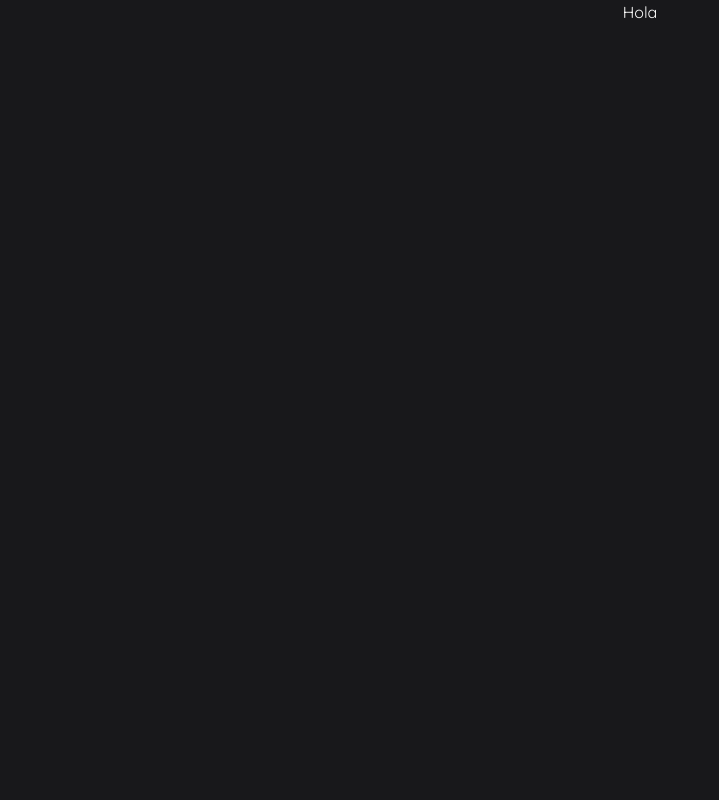
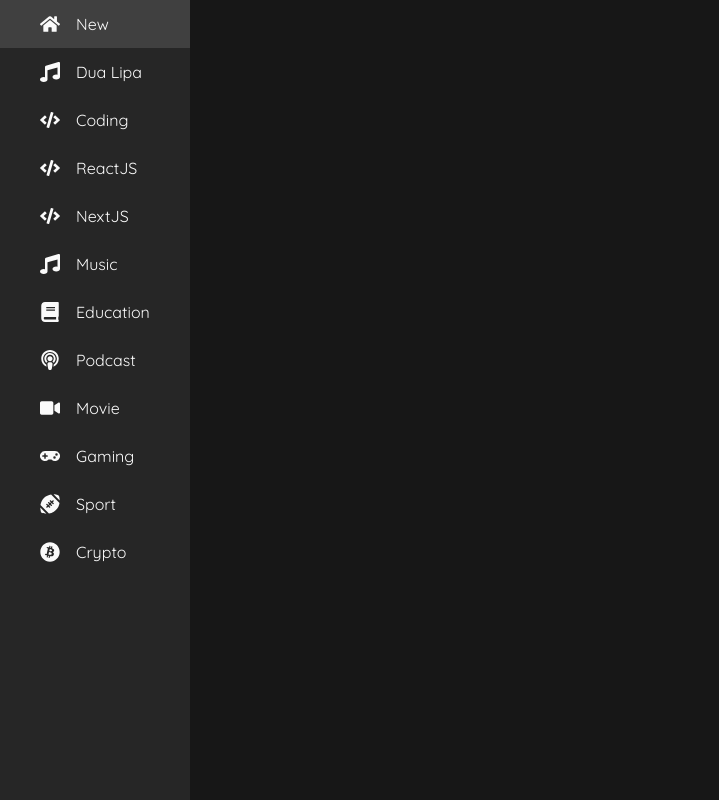
Before and after one commit to juanfrawn/proplay, a Next.js app: page / in a window 1280 px wide. Shown: the whole page, without its empty margins (0-719 px from the left). Built offline with nearby package versions, Linux system fonts and the light colour scheme.

Commit message:
:lipstick: [STYLE] Sidebar component style

```diff
--- a/src/components/Feed.jsx
+++ b/src/components/Feed.jsx
@@ -1,12 +1,19 @@
+import { useState } from 'react'
+
 import Sidebar from './Sidebar'
 import Videos from './Sidebar'
 
 const Feed = () => {
+  const [selectedCategory, setSelectedCategory] = useState('New')
+
   return (
-    <div className="flex flex-col md:flex-row">
-        <Sidebar />
+    <div className="flex flex-col md:flex-row w-full">
+        <Sidebar
+          selectedCategory={selectedCategory}
+          setSelectedCategory={setSelectedCategory}
+        />
         <div>
-            <Videos />
+
         </div>
     </div>
   )
--- a/src/components/Sidebar.jsx
+++ b/src/components/Sidebar.jsx
@@ -2,9 +2,20 @@
 
 import { categories } from '../utils/constants'
 
-const Sidebar = () => {
+const Sidebar = ({ selectedCategory, setSelectedCategory }) => {
   return (
-    <div>Sidebar</div>
+    <div className='flex flex-col h-screen bg-neutral-800'>
+      {categories.map(category => (
+        <button
+          className={`flex text-md px-10 py-3 ${category.name === selectedCategory && 'bg-neutral-700'}`}
+          onClick={() => setSelectedCategory(category.name)}
+          key={category.name}
+        >
+          <span className='mr-4 self-center text-xl'>{category.icon}</span>
+          <span className=''>{category.name}</span>
+        </button>
+      ))}
+    </div>
   )
 }
 
--- a/src/pages/index.js
+++ b/src/pages/index.js
@@ -1,7 +1,8 @@
 import Head from 'next/head'
 import Image from 'next/image'
+import Sidebar from '../components/Sidebar'
+import Feed from '../components/Feed'
 
-import ChannelCard from '../components/ChannelCard'
 
 export default function Home() {
   return (
@@ -12,7 +13,7 @@
         <link rel="icon" href="/favicon.ico" />
       </Head>
       <div className='flex flex-wrap justify-around '>
-        <h1>Hola</h1>
+        <Feed />
       </div>
     </div>
   )
--- a/src/styles/globals.css
+++ b/src/styles/globals.css
@@ -9,6 +9,6 @@
   padding: 0;
   margin: 0;
   font-family: 'Quicksand';
-  background-color: #18181b;
+  background-color: #171717;
   color: #fafafa;
 }
```
